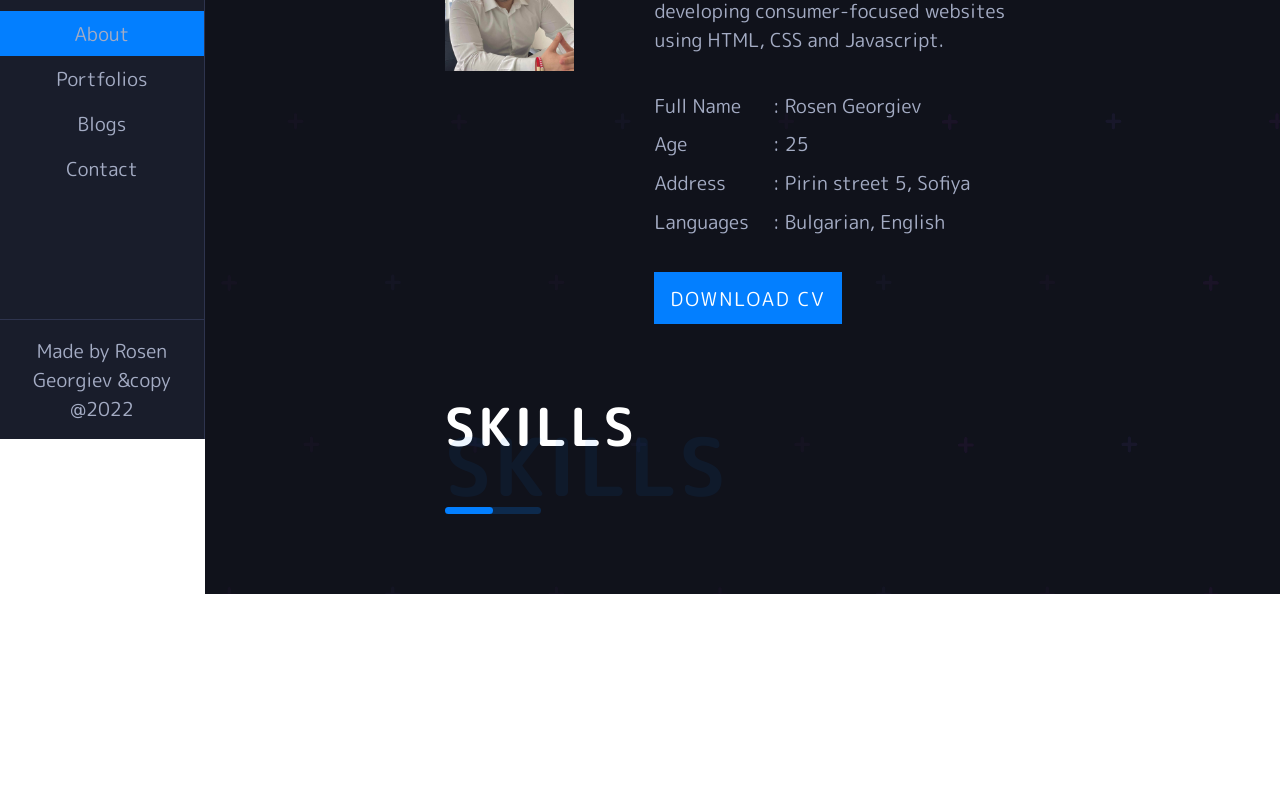
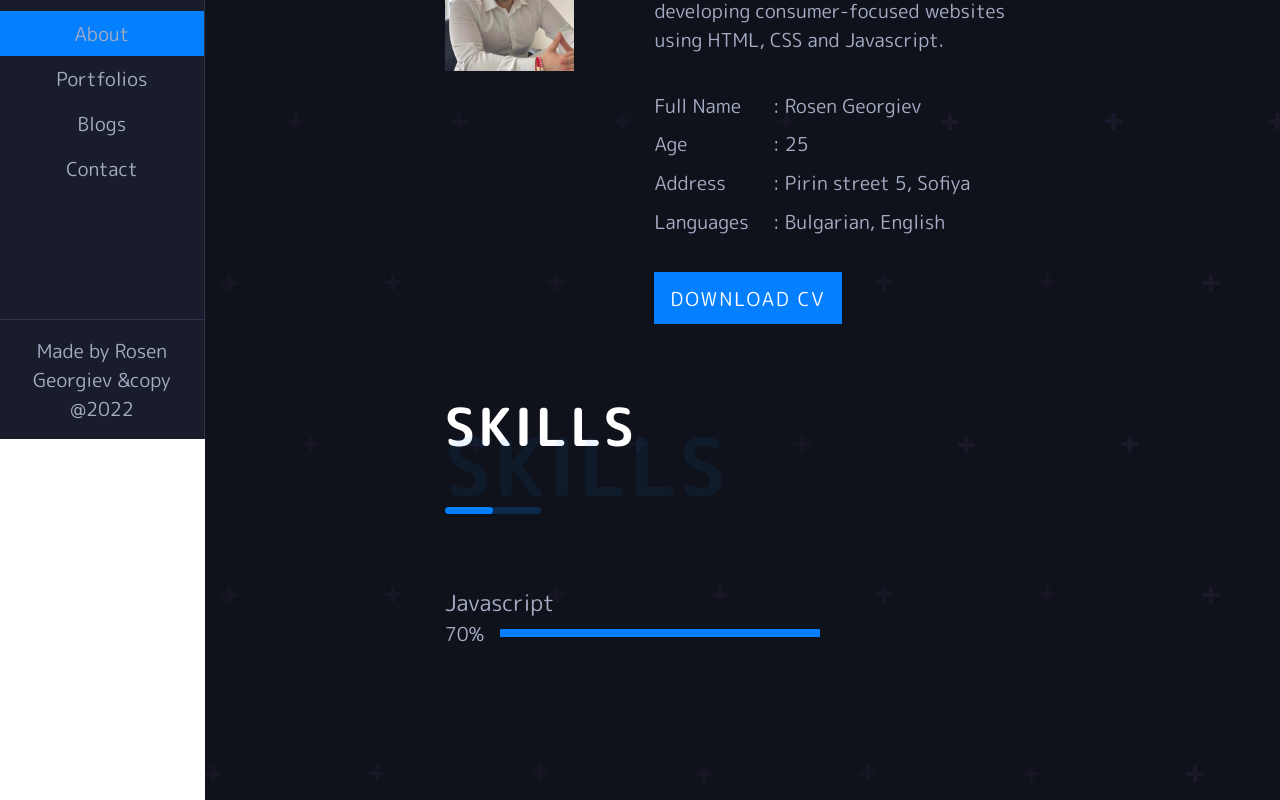
Before and after one commit to RosenGeorgievvv/portfolio-v.1, a React (Create React App) app: page /about in a window 1280 px wide. Shown: the part 361-1161 px from the top of the page. Before the commit the page ends 955 px from the top, so only its background shows below. Built offline with nearby package versions, Linux system fonts and the light colour scheme.

Commit message:
skills section style added

```diff
--- a/src/App.scss
+++ b/src/App.scss
@@ -3,6 +3,7 @@
 @import "./styles/typography.scss";
 @import "./styles/title.scss";
 @import "./styles/about.scss";
+@import "./styles/skill.scss";
 
 * {
     padding: 0;
--- a/src/Components/SkillsSection.js
+++ b/src/Components/SkillsSection.js
@@ -0,0 +1,21 @@
+import React from 'react'
+
+function SkillsSection({ skill, progress }) {
+    return (
+        <div className='SkillsSection'>
+            <div className='skills-container'>
+                <h5 className='skill-title'>{skill}</h5>
+                <div className='skill-bar'>
+                    <p className='skill-text'>{progress}</p>
+                    <div className='skill-progress'>
+                        <div className='progress'>
+
+                        </div>
+                    </div>
+                </div>
+            </div>
+        </div>
+    )
+}
+
+export default SkillsSection
--- a/src/Pages/About.js
+++ b/src/Pages/About.js
@@ -1,6 +1,7 @@
 import React from 'react'
 import Title from '../Components/Title'
 import ImageSection from '../Components/ImageSection'
+import SkillsSection from '../Components/SkillsSection'
 
 function About() {
     return (
@@ -8,6 +9,7 @@ function About() {
             <Title title={'About Me'} span={'About Me'} />
             <ImageSection />
             <Title title={'Skills'} span={'Skills'} />
+            <SkillsSection skill={'Javascript'} progress={'70%'} />
         </div>
     )
 }
--- /dev/null
+++ b/src/styles/skill.scss
@@ -0,0 +1,23 @@
+.SkillsSection {
+    margin: 4.5rem 0;
+}
+.skills-container {
+    .skill-title {
+        font-size: 1.4rem;
+        font-weight: 400;
+    }
+    .skill-bar {
+        display: flex;
+        align-items: center;
+        .skill-text {
+        }
+        .skill-progress {
+            .progress {
+                width: 20rem;
+                height: 0.5rem;
+                background-color: #037fff;
+                margin-left: 1rem;
+            }
+        }
+    }
+}
```
